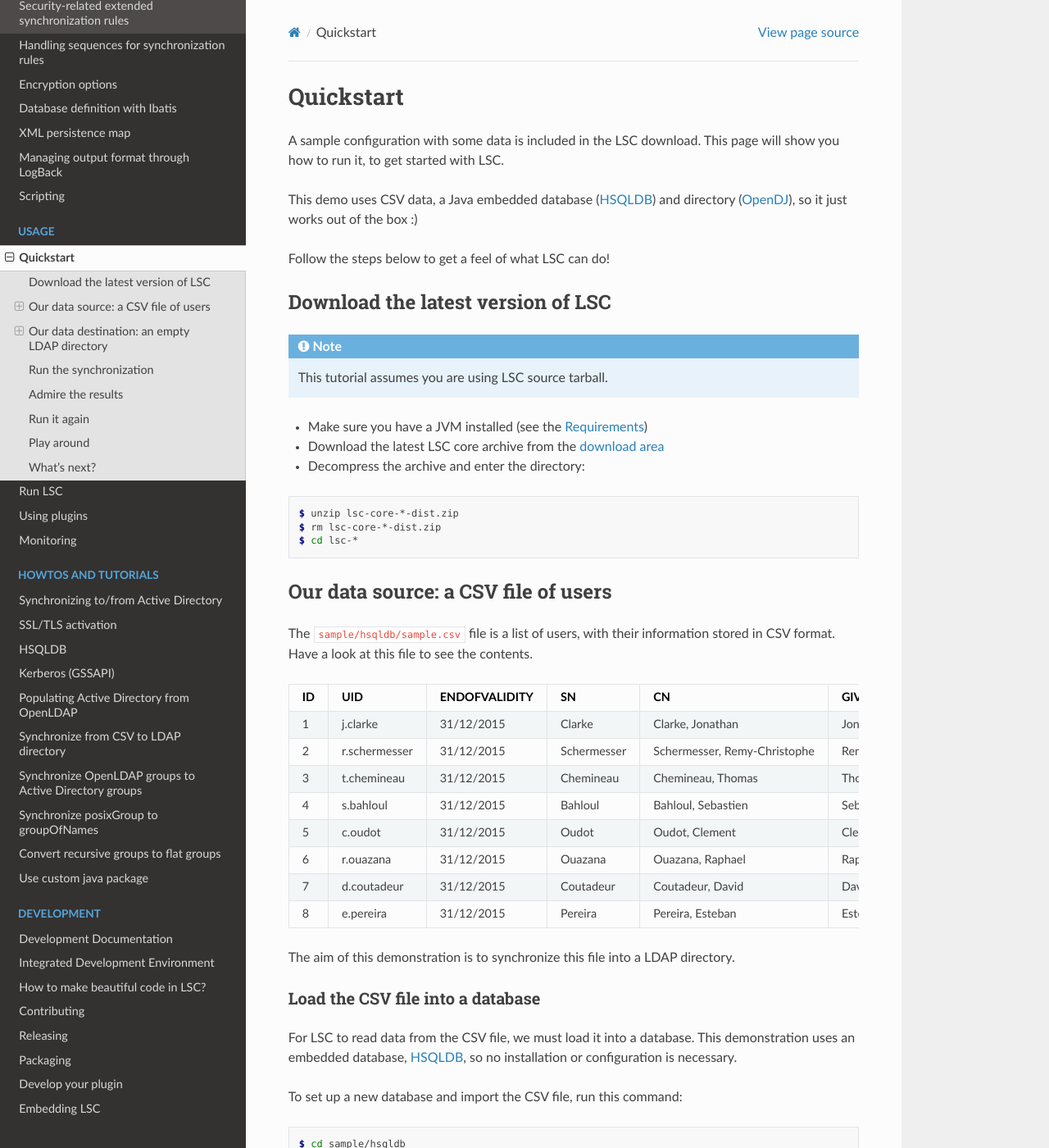
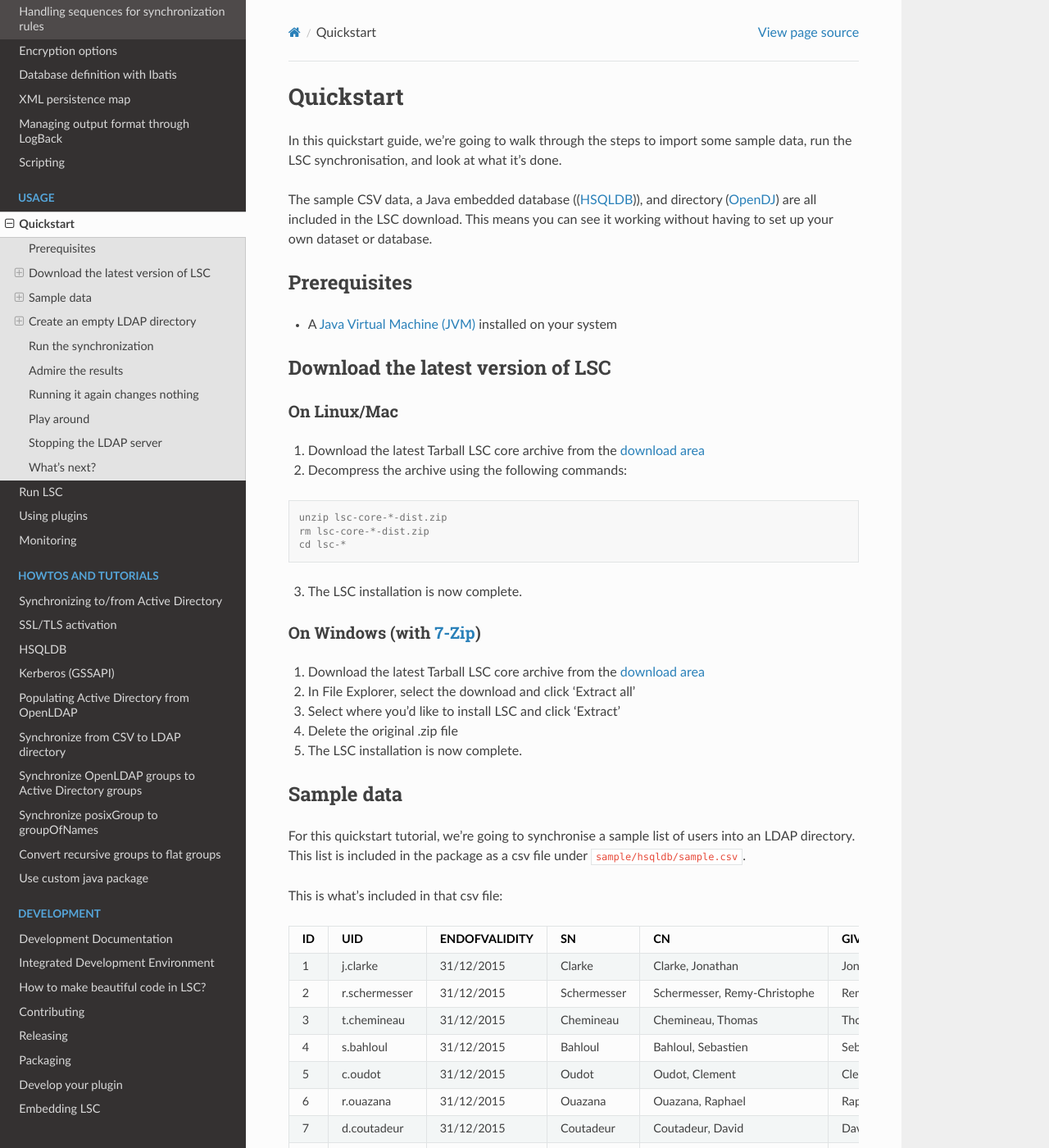
Before and after one commit to lsc-project/documentation, a Sphinx documentation site: the page built from source/quickstart.rst, in a window 1280 px wide and 1400 px high. Shown: the whole window at 82% size. Built offline with Sphinx 7.4.7 and the Read the Docs theme 3.1.0, drawn with Linux system fonts in a browser that asks for light colours; some of the changed text lies outside the part shown.

Commit message:
Updated quickstart guide

```diff
--- a/source/quickstart.rst
+++ b/source/quickstart.rst
@@ -2,33 +2,45 @@
 Quickstart
 **********
 
-A sample configuration with some data is included in the LSC download. This page will show you how to run it, to get started with LSC.
+In this quickstart guide, we’re going to walk through the steps to import some sample data, run the LSC synchronisation, and look at what it’s done.
 
-This demo uses CSV data, a Java embedded database (:doc:`HSQLDB <hsqldb>`) and directory (`OpenDJ <https://github.com/OpenIdentityPlatform/OpenDJ>`__), so it just works out of the box :)
+The sample CSV data, a Java embedded database ((:doc:`HSQLDB <hsqldb>`)), and directory (`OpenDJ <https://github.com/OpenIdentityPlatform/OpenDJ>`__) are all included in the LSC download. This means you can see it working without having to set up your own dataset or database.
 
-Follow the steps below to get a feel of what LSC can do!
+Prerequisites
+=============
+
+* A `Java Virtual Machine (JVM) <https://lsc.readthedocs.io/en/latest/requirements.html>`_  installed on your system
+
+
 
 Download the latest version of LSC
 ==================================
-
-.. note::
-
-    This tutorial assumes you are using LSC source tarball.
-
-- Make sure you have a JVM installed (see the :doc:`Requirements <requirements>`)
-- Download the latest LSC core archive from the `download area <https://lsc-project.org/download.html>`__
-- Decompress the archive and enter the directory:
+On Linux/Mac
+------------
+1. Download the latest Tarball LSC core archive from the `download area <https://lsc-project.org/download.html>`_
+2. Decompress the archive using the following commands:
 
 .. code-block:: console
 
-    $ unzip lsc-core-*-dist.zip
-    $ rm lsc-core-*-dist.zip
-    $ cd lsc-*
+    unzip lsc-core-*-dist.zip
+    rm lsc-core-*-dist.zip
+    cd lsc-*
 
-Our data source: a CSV file of users
-====================================
+3. The LSC installation is now complete.
 
-The ``sample/hsqldb/sample.csv`` file is a list of users, with their information stored in CSV format. Have a look at this file to see the contents.
+On Windows (with `7-Zip <https://www.7-zip.org>`_)
+--------------------------------------------------
+1. Download the latest Tarball LSC core archive from the `download area <https://lsc-project.org/download.html>`_
+2. In File Explorer, select the download and click ‘Extract all’
+3. Select where you’d like to install LSC and click ‘Extract’
+4. Delete the original .zip file
+5. The LSC installation is now complete.
+
+Sample data
+===========
+For this quickstart tutorial, we’re going to synchronise a sample list of users into an LDAP directory. This list is included in the package as a csv file under ``sample/hsqldb/sample.csv``.
+
+This is what’s included in that csv file:
 
 +------+---------------+---------------+-------------+---------------------------------+------------------+-----------------------------+-----------+-------------------------------------------+-------------------+
 | ID   | UID           | ENDOFVALIDITY | SN          | CN                              | GIVENNAME        | MAIL                        | O         | ADDRESS                                   | TELEPHONENUMBER   |
@@ -50,20 +62,18 @@ The ``sample/hsqldb/sample.csv`` file is a list of users, with their information
 | 8    | e.pereira     | 31/12/2015    | Pereira     | Pereira, Esteban                | Esteban          | epereira@linagora.com       | Linagora  |                                           | 33(0)810251251    |
 +------+---------------+---------------+-------------+---------------------------------+------------------+-----------------------------+-----------+-------------------------------------------+-------------------+
 
-The aim of this demonstration is to synchronize this file into a LDAP directory.
-
 Load the CSV file into a database
 ---------------------------------
 
-For LSC to read data from the CSV file, we must load it into a database. This demonstration uses an embedded database, :doc:`HSQLDB <hsqldb>`, so no installation or configuration is necessary.
+Before LSC can read the data from the CSV file, you need to load it into a database first. This guide uses an embedded database, :doc:`HSQLDB <hsqldb>`, so no installation or configuration is required.
 
-To set up a new database and import the CSV file, run this command:
+To set up a new database and import the CSV file, open terminal/CMD in the newly extracted lsc folder then run these commands:
 
 .. code-block:: console
 
-    $ cd sample/hsqldb
-    $ bin/lsc-sample --import sample.csv
-
+    cd lsc-*
+    cd sample/hsqldb
+    bin/lsc-sample --import sample.csv
 
 If all goes well, this should display a few lines of messages:
 
@@ -72,157 +82,181 @@ If all goes well, this should display a few lines of messages:
     Table csvdata created
     8 lines added to table csvdata
 
-You can change the data in the CSV file and repeat this step as many times as you want. The database will be reinitialized each time.
+**Note: You can change the data in the CSV file and repeat this step as many times as you want. The database will be reinitialized each time.**
 
-Check the contents of the database
-----------------------------------
 
-Now, let's see what the database contains. Run the following command:
+Check the database contents
+---------------------------
+
+To see what’s in the database, you can run this command:
 
 .. code-block:: console
 
-    $ bin/lsc-sample --show
+    bin/lsc-sample --show
 
-You should see a simple table containing the information from our CSV file, ``sample.csv``.
+This should display a simple table containing the information from sample.csv.
 
-Our data destination: an empty LDAP directory
-=============================================
+Create an empty LDAP directory
+==============================
 
-An open source directory server, `OpenDJ <https://github.com/OpenIdentityPlatform/OpenDJ>`__, is bundled in the sample directory of LSC. To launch it, you need a separate shell, so you can leave it running:
+To make this tutorial easier, an open-source directory server (`OpenDJ <https://github.com/OpenIdentityPlatform/OpenDJ>`_) is bundled with the sample directory of LSC.
+
+To launch the empty LDAP directory, open a separate shell and run this command:
 
 .. code-block:: console
 
-    $ bin/lsc-sample --start-ldap-server
+
+    bin/lsc-sample --start-ldap-server
+
+**Note: You need to leave this shell running for your LDAP directory to work**
 
 If all goes well, this should display a few lines of messages:
 
-.. code-block::
+.. code-block:: console
 
     Starting LDAP server on ldap://localhost:33389/ ...
-    10766 - INFO  - LDIF sample content loaded successfully
+    ... LDIF sample content loaded successfully
 
-.. important::
+**(This may take a minute or two to launch, please be patient)**
 
-    This may take a minute or two to launch. Please be patient!
+If you get an error
+-------------------
+If you get an error that looks like the one below, it means you’re using a version of Java that’s too new:
+
+
+.. code-block:: console
+
+    Exception in thread "main" java.util.MissingResourceException: Can't
+    find bundle for base name javax.xml.bind.Messages ...
+
+
+To fix this, run the following commands one after the other:
+
+.. code-block:: console
+
+    /usr/libexec/java_home -v 1.8
+
+
+.. code-block:: console
+
+    JAVA_HOME=`/usr/libexec/java_home -v 1.8` bin/lsc-sample --start-ldap-server
 
 Check the content of the directory
 ----------------------------------
 
-Using whatever LDAP browser you like, check out the content of the directory. The parameters to connect are:
+Using whatever LDAP browser you like, check out the content of the directory. Use the following parameters to connect to the directory.
 
-* URL: ``ldap://localhost:33389/``
-* Base DN: ``dc=lsc-project,dc=org``
-* Bind DN: ``cn=Directory Manager``
-* Password: ``secret``
+**(We recommend `Apache Directory Studio <http://directory.apache.org/studio/>`_ as a nice multiplatform, graphical LDAP browse)**
+
+- **Hostname:** ``localhost``
+- **Port:** ``33389``
+- **Base DN:** ``dc=lsc-project,dc=org``
+- **Bind DN:** ``cn=Directory Manager``
+- **Password:** ``secret``
 
 You should see only two entries, the basic structure:
 
-* dc=lsc-project,dc=org
+* ``dc=lsc-project,dc=org``
 
-    * ou=Sample
-
-.. tip::
-
-    We recommend `Apache Directory Studio <http://directory.apache.org/studio/>`__ as a nice multiplatform, graphical LDAP browser.
+    * ``ou=Sample``
 
 Run the synchronization
 =======================
 
-Now we have a data source and an empty LDAP directory just waiting for us to write in it, let's fire up LSC.
+Now we have a data source to use and an empty LDAP directory, it’s time to fire up LSC.
 
-.. important::
-
-    From now on, use a different terminal from the one the LDAP directory is running in.
+**Important: From now on, use a different terminal from the one the LDAP directory is running in.**
 
 A wrapper script makes it easy to launch, just run this command from the main directory:
 
 .. code-block:: console
 
-    $ bin/lsc-sample --run
+    bin/lsc-sample --run
+
+*Or, if you had the exception earlier, run this:*
+
+.. code-block:: console
+
+    JAVA_HOME=`/usr/libexec/java_home -v 1.8` bin/lsc-sample --run
 
 This will display:
 
-.. code-block::
+.. code-block:: console
 
     Running /usr/local/lsc-2.0/bin/lsc \
     --config /usr/local/lsc-2.0/sample/etc --synchronize all --clean all
 
+This runs the ``bin/lsc command``, telling it to use the sample/etc directory for configuration, then synchronize and clean all defined tasks.
 
-This actually runs the ``bin/lsc`` command, telling it to use the ``sample/etc`` directory for **configuration**, and **synchronize** **all** defined tasks, and **clean** **all** defined task.
+Detailed information about the added entries will then be printed, before these three lines:
 
-Detailed information about added entries will then be printed, before a summary line:
+.. code-block:: console
 
-.. code-block::
+    All entries: 8, to modify entries: 8, successfully modified entries: 8, errors: 0
+    Starting clean for MySyncTask
+    All entries: 8, to modify entries: 0, successfully modified entries: 0, errors: 0
 
-    All entries: 8, to modify entries: 8, modified entries: 8, errors: 0
-
-You should also see the same line for the clean phase:
-
-.. code-block::
-
-    All entries: 8, to modify entries: 0, successfully modified entries: 0, errors: 0
 
 Admire the results
 ==================
 
 Now this synchronization has run, your LDAP directory should contain one entry for each line from our CSV file:
 
-* dc=lsc-project,dc=org
+- ``dc=lsc-project,dc=org (1)``
+    - ``ou=Sample (8)``
+        - ``mail=clem.oudot@gmail.com``
+        - ``mail=dcoutadeur@linagora.com``
+        - ``mail=epereira@linagora.com``
+        - ``mail=jonathan@philipoux.net``
+        - ``mail=remy@schermesser.com``
+        - ``mail=rouazana@linagora.com``
+        - ``mail=sebastien.bahloul@gmail.com``
+        - ``mail=thomas@aepik.net``
 
-    * ou=Sample
+Running it again changes nothing
+================================
 
-        * mail=clem.oudot@gmail.com
-        * mail=dcoutadeur@linagora.com
-        * mail=epereira@linagora.com
-        * mail=jonathan@philipoux.net
-        * mail=remy@schermesser.com
-        * mail=rouazana@linagora.com
-        * mail=sebastien.bahloul@gmail.com
-        * mail=thomas@aepik.net
+If you launch the synchronization again, you’ll see that nothing more is changed in the directory. This is because LSC compares all the data from our source, and works out that everything is up to date:
 
-Run it again
-============
+.. code-block:: console
 
-If you launch the synchronization again, you'll see that nothing more is changed in the directory. This is because LSC compares all the data from our source, and works out that everything is up to date:
-
-.. code-block::
-
-    All entries: 8, to modify entries: 0, modified entries: 0, errors: 0
+    All entries: 8, to modify entries: 0, successfully modified entries: 0, errors: 0
 
 Play around
 ===========
 
 Now you have the basic synchronization working, have a play around with the data and settings, to get a feel for what LSC can do.
-
 Here are some examples:
 
-- Edit some names in ``sample.csv`` and reload the file:
+
+**Edit some names in sample.csv and reload the file:**
 
 .. code-block:: console
 
-    $ bin/lsc-sample --import sample.csv
+    bin/lsc-sample --import sample.csv
 
 Then re-run the synchronization, to see how simple modifications are synchronized:
 
 .. code-block:: console
 
-    $ bin/lsc-sample --run
+    bin/lsc-sample --run
 
-- Remove a row in ``sample.csv`` and reload the file:
+**Remove a row in sample.csv and reload the file:**
 
 .. code-block:: console
 
-    $ bin/lsc-sample --import sample.csv
+    bin/lsc-sample --import sample.csv
 
 Then re-run the synchronization, to see how entries are deleted:
 
 .. code-block:: console
 
-    $ bin/lsc-sample --run
+    bin/lsc-sample --run
 
-- Read the main configuration file in ``etc/lsc.xml`` and add the following lines to the file:
+**Read the main configuration file in etc/lsc.xml and add the following lines to the file:**
 
-.. code-block:: XML
+
+.. code-block:: html
 
     <dataset>
         <name>sn</name>
@@ -231,17 +265,20 @@ Then re-run the synchronization, to see how entries are deleted:
         </forceValues>
     </dataset>
 
-Then re-run the synchronization, and you'll see all surnames are now in upper-case:
+Then re-run the synchronization, and you’ll see all surnames are now in upper-case:
 
 .. code-block:: console
 
-    $ bin/lsc-sample --run
+    bin/lsc-sample --run
 
-When you're done with the sample, you can stop the LDAP server by pressing "Control-C" in its shell. Then, simply remove the whole directory (if you want):
+Stopping the LDAP server
+========================
+
+When you’re done with the sample, you can stop the LDAP server by pressing ``“Control-C”`` in its shell. Then, simply remove the whole directory (if you want):
 
 .. code-block:: console
 
-    $ rm -r sample
+    rm -r sample
 
 What's next?
 ============
```
